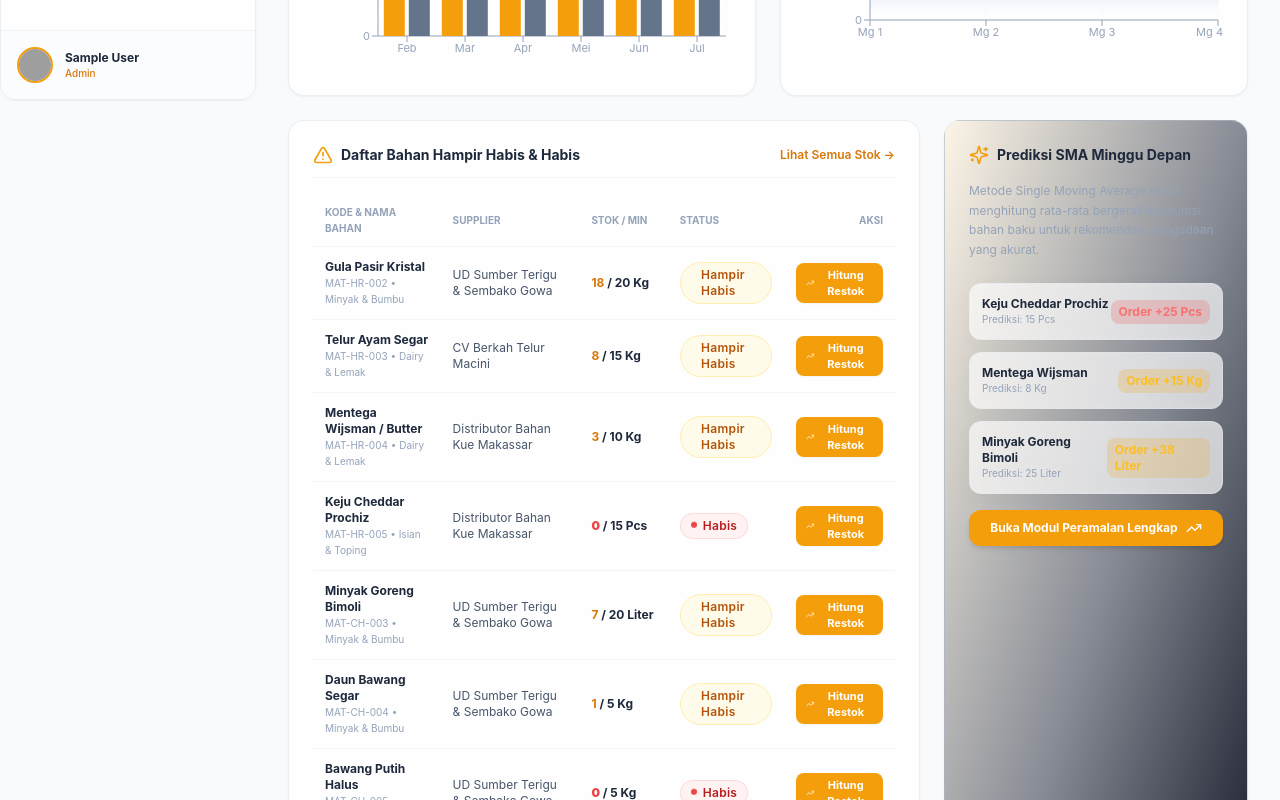
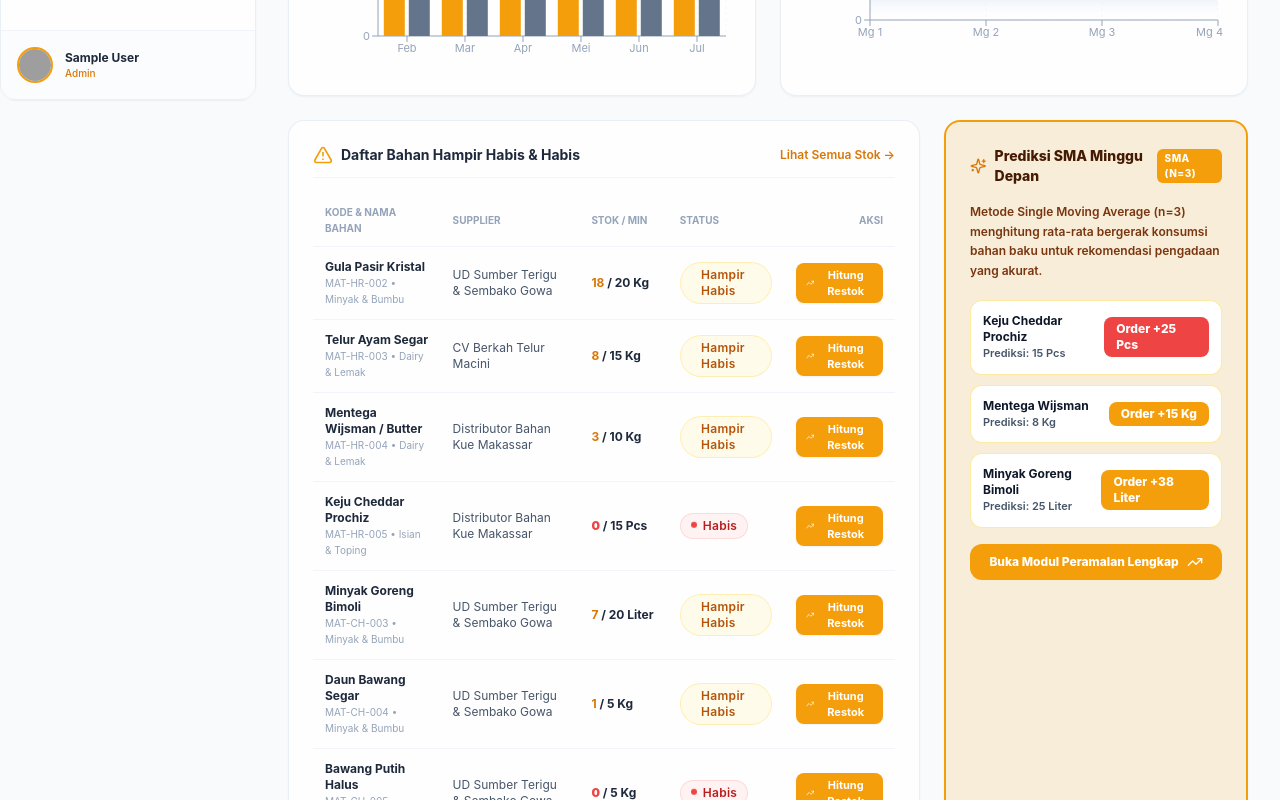
Before and after one commit to AsrulHidayat/inventory_app, a React (Vite) app in the folder frontend/: page /dashboard in a window 1280 px wide. Shown: the part 700-1500 px from the top of the page. Built offline with nearby package versions, Linux system fonts and the light colour scheme; sample sign-in values are in the browser's storage; grey boxes are pictures that could not be loaded.

Commit message:
feat: implement dashboard page with real-time inventory metrics and analytical charts

```diff
--- a/frontend/src/pages/DashboardPage.jsx
+++ b/frontend/src/pages/DashboardPage.jsx
@@ -303,51 +303,58 @@ export default function DashboardPage() {
           )}
         </div>
 
-        {/* Widget Summary Peramalan SMA */}
-        <div className="glass-panel p-6 space-y-4 bg-gradient-to-br from-amber-500/10 via-slate-900/50 to-slate-950 border border-amber-500/30">
-          <div className="flex items-center gap-2 text-amber-500">
-            <Sparkles className="w-5 h-5" />
-            <h3 className="text-sm font-bold text-slate-800 dark:text-slate-100">Prediksi SMA Minggu Depan</h3>
+        {/* Widget Summary Peramalan SMA - Primary Color Background Model */}
+        <div className="p-6 space-y-4 rounded-2xl border-2 border-amber-500 bg-amber-500/15 dark:bg-amber-950/40 shadow-sm">
+          <div className="flex items-center justify-between">
+            <div className="flex items-center gap-2">
+              <Sparkles className="w-5 h-5 text-amber-600 dark:text-amber-400" />
+              <h3 className="text-sm font-extrabold text-amber-950 dark:text-amber-200">Prediksi SMA Minggu Depan</h3>
+            </div>
+            <span className="px-2 py-0.5 rounded-md bg-amber-500 text-white text-[10px] font-extrabold uppercase tracking-wider shadow-none">
+              SMA (n=3)
+            </span>
           </div>
-          <p className="text-xs text-slate-400 leading-relaxed">
+
+          <p className="text-xs text-amber-900 dark:text-amber-200 font-semibold leading-relaxed">
             Metode Single Moving Average (n=3) menghitung rata-rata bergerak konsumsi bahan baku untuk rekomendasi pengadaan yang akurat.
           </p>
 
-          <div className="space-y-3 pt-2">
-            <div className="glass-card p-3 flex items-center justify-between border-amber-500/20">
+          <div className="space-y-2.5 pt-1">
+            <div className="p-3 rounded-xl border border-amber-200/80 dark:border-slate-800 bg-white dark:bg-slate-900 flex items-center justify-between shadow-none">
               <div>
-                <div className="text-xs font-bold text-slate-800 dark:text-slate-200">Keju Cheddar Prochiz</div>
-                <div className="text-[10px] text-slate-400">Prediksi: 15 Pcs</div>
+                <div className="text-xs font-bold text-slate-900 dark:text-slate-100">Keju Cheddar Prochiz</div>
+                <div className="text-[11px] text-slate-600 dark:text-slate-400 font-semibold">Prediksi: 15 Pcs</div>
               </div>
-              <span className="px-2 py-1 bg-red-500/20 text-red-400 rounded-lg text-xs font-bold">
+              <span className="px-3 py-1 rounded-lg bg-red-500 text-white text-xs font-extrabold shadow-none">
                 Order +25 Pcs
               </span>
             </div>
 
-            <div className="glass-card p-3 flex items-center justify-between border-amber-500/20">
+            <div className="p-3 rounded-xl border border-amber-200/80 dark:border-slate-800 bg-white dark:bg-slate-900 flex items-center justify-between shadow-none">
               <div>
-                <div className="text-xs font-bold text-slate-800 dark:text-slate-200">Mentega Wijsman</div>
-                <div className="text-[10px] text-slate-400">Prediksi: 8 Kg</div>
+                <div className="text-xs font-bold text-slate-900 dark:text-slate-100">Mentega Wijsman</div>
+                <div className="text-[11px] text-slate-600 dark:text-slate-400 font-semibold">Prediksi: 8 Kg</div>
               </div>
-              <span className="px-2 py-1 bg-amber-500/20 text-amber-400 rounded-lg text-xs font-bold">
+              <span className="px-3 py-1 rounded-lg bg-amber-500 text-white text-xs font-extrabold shadow-none">
                 Order +15 Kg
               </span>
             </div>
 
-            <div className="glass-card p-3 flex items-center justify-between border-amber-500/20">
+            <div className="p-3 rounded-xl border border-amber-200/80 dark:border-slate-800 bg-white dark:bg-slate-900 flex items-center justify-between shadow-none">
               <div>
-                <div className="text-xs font-bold text-slate-800 dark:text-slate-200">Minyak Goreng Bimoli</div>
-                <div className="text-[10px] text-slate-400">Prediksi: 25 Liter</div>
+                <div className="text-xs font-bold text-slate-900 dark:text-slate-100">Minyak Goreng Bimoli</div>
+                <div className="text-[11px] text-slate-600 dark:text-slate-400 font-semibold">Prediksi: 25 Liter</div>
               </div>
-              <span className="px-2 py-1 bg-amber-500/20 text-amber-400 rounded-lg text-xs font-bold">
+              <span className="px-3 py-1 rounded-lg bg-amber-500 text-white text-xs font-extrabold shadow-none">
                 Order +38 Liter
               </span>
             </div>
           </div>
 
+          {/* CTA Button without shadow */}
           <button
             onClick={() => navigate('/forecasting')}
-            className="w-full py-2.5 bg-amber-500 hover:bg-amber-600 text-white rounded-xl font-bold text-xs shadow-md transition-all flex items-center justify-center gap-2 mt-4"
+            className="w-full py-2.5 bg-amber-500 hover:bg-amber-600 active:bg-amber-700 text-white rounded-xl font-extrabold text-xs shadow-none border-none transition-colors flex items-center justify-center gap-2 mt-2"
           >
             <span>Buka Modul Peramalan Lengkap</span>
             <TrendingUp className="w-4 h-4" />
```
